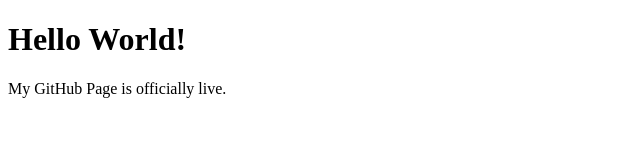
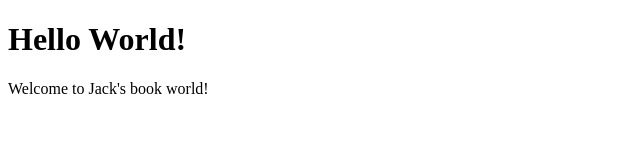
Before and after one commit to jackqzzhang/jackqzzhang.github.io, a plain HTML site: page index.html in a window 1280 px wide. Shown: the full height of the page, 0-640 px from the left. Drawn offline with Linux system fonts and the light colour scheme.

Commit message:
Update index.html

```diff
--- a/index.html
+++ b/index.html
@@ -5,6 +5,6 @@
 </head>
 <body>
     <h1>Hello World!</h1>
-    <p>My GitHub Page is officially live.</p>
+    <p>Welcome to Jack's book world!</p>
 </body>
 </html>
```
